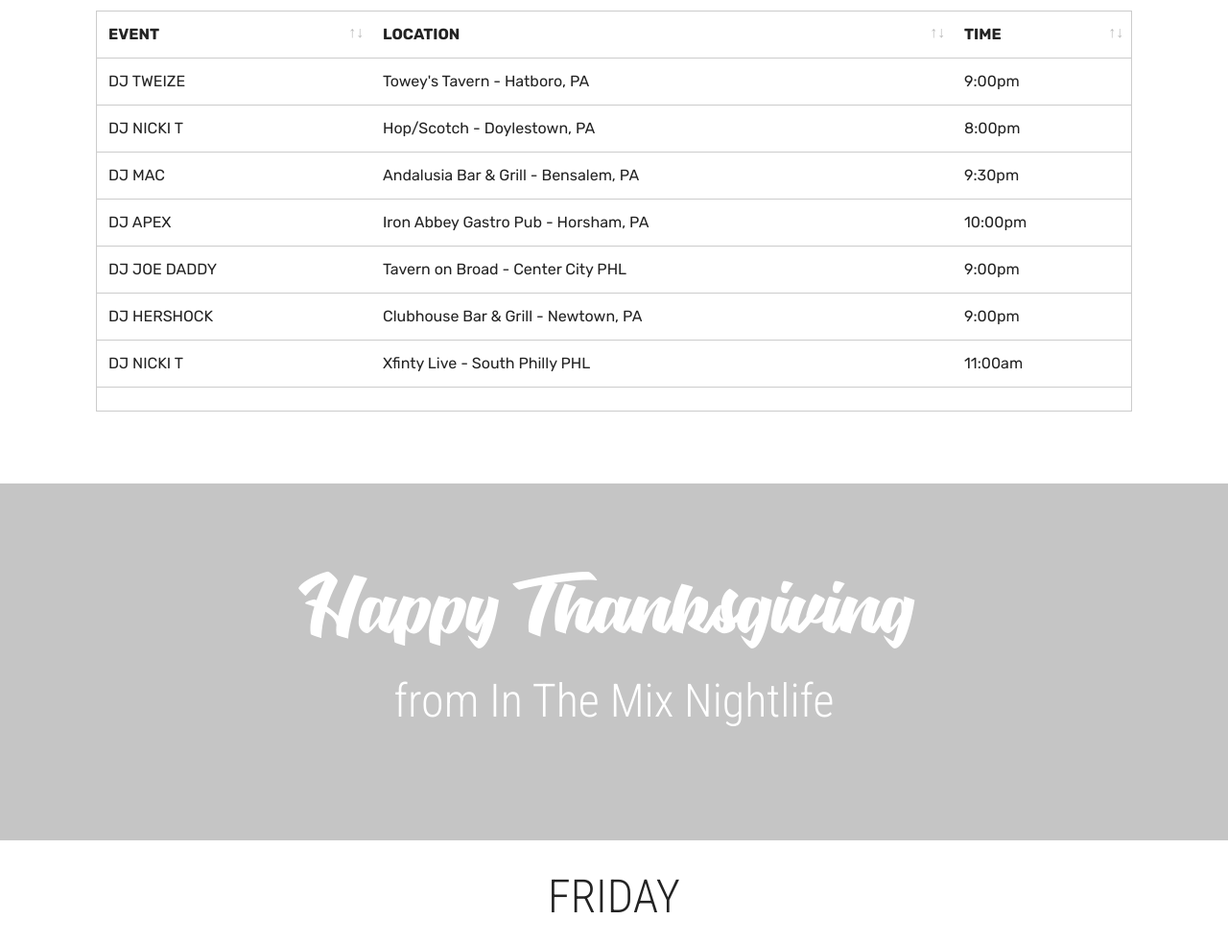
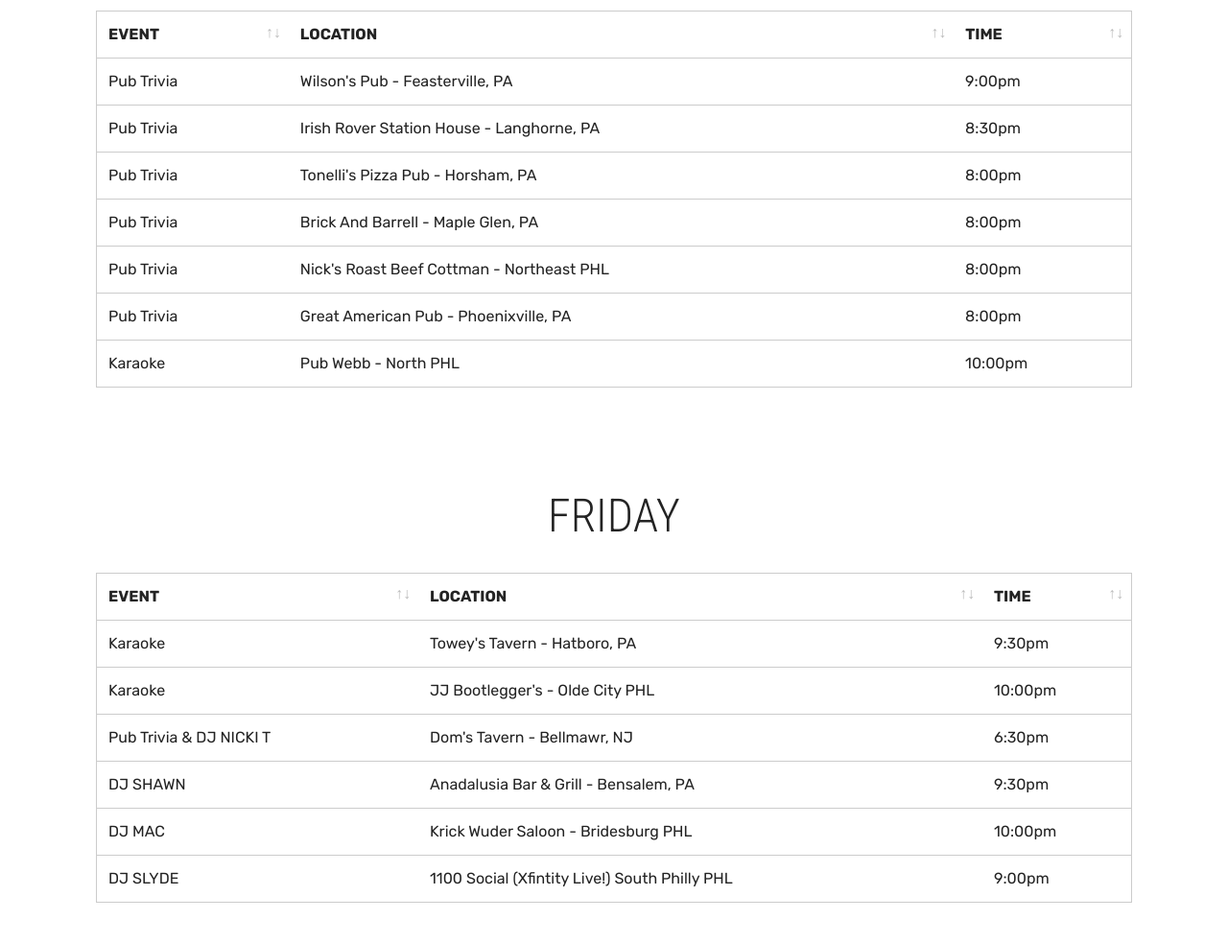
Before and after one commit to Mishcreative01/inthemix, a plain HTML site: page index.html in a window 1280 px wide. Shown: the part 1797-2780 px from the top of the page at 96% size. Drawn offline with Linux system fonts and the light colour scheme.

Commit message:
create github pages

```diff
--- a/assets/mobirise/css/mbr-additional.css
+++ b/assets/mobirise/css/mbr-additional.css
@@ -1361,11 +1361,6 @@ section.lazy-placeholder:after {
     margin-left: 0 !important;
   }
 }
-.cid-rIWKecXOAn {
-  padding-top: 90px;
-  padding-bottom: 90px;
-  background-image: url("../../../assets/images/457934-1920x1080.jpg");
-}
 .cid-rHatBky0z9 {
   padding-top: 30px;
   padding-bottom: 60px;
--- a/index.html
+++ b/index.html
@@ -10,14 +10,13 @@
   <meta name="description" content="">
 
   <title>Home</title>
-  <link rel="stylesheet" href="assets/web/assets/mobirise-icons/mobirise-icons.css">
   <link rel="stylesheet" href="assets/bootstrap/css/bootstrap.min.css">
   <link rel="stylesheet" href="assets/bootstrap/css/bootstrap-grid.min.css">
   <link rel="stylesheet" href="assets/bootstrap/css/bootstrap-reboot.min.css">
+  <link rel="stylesheet" href="assets/tether/tether.min.css">
+  <link rel="stylesheet" href="assets/dropdown/css/style.css">
+  <link rel="stylesheet" href="assets/datatables/data-tables.bootstrap4.min.css">
   <link rel="stylesheet" href="assets/socicon/css/styles.css">
-  <link rel="stylesheet" href="assets/tether/tether.min.css">
-  <link rel="stylesheet" href="assets/datatables/data-tables.bootstrap4.min.css">
-  <link rel="stylesheet" href="assets/dropdown/css/style.css">
   <link rel="stylesheet" href="assets/theme/css/style.css">
   <link href="assets/fonts/style.css" rel="stylesheet">
   <link rel="preload" as="style" href="assets/mobirise/css/mbr-additional.css"><link rel="stylesheet" href="assets/mobirise/css/mbr-additional.css" type="text/css">
@@ -67,7 +66,7 @@
     </nav>
 </section>
 
-<section class="engine"><a href="https://mobirise.info/r">bootstrap template</a></section><section class="cid-rH9QrnIqMG" id="video3-2">
+<section class="engine"><a href="https://mobirise.info/d">web maker</a></section><section class="cid-rH9QrnIqMG" id="video3-2">
 
 
 
@@ -187,7 +186,7 @@
 
 
 
-              <td class="body-item mbr-fonts-style display-7">DJ Mac</td><td class="body-item mbr-fonts-style display-7">Great American Pub - Phoenixville, PA</td><td class="body-item mbr-fonts-style display-7">8:00pm</td></tr></tbody>
+              <td class="body-item mbr-fonts-style display-7">Pub Trivia</td><td class="body-item mbr-fonts-style display-7">Great American Pub - Phoenixville, PA</td><td class="body-item mbr-fonts-style display-7">8:00pm</td></tr></tbody>
           </table>
         </div>
         <div class="container table-info-container">
@@ -234,42 +233,37 @@
 
 
 
-              <td class="body-item mbr-fonts-style display-7">DJ TWEIZE</td><td class="body-item mbr-fonts-style display-7">Towey's Tavern - Hatboro, PA</td><td class="body-item mbr-fonts-style display-7">9:00pm</td></tr><tr>
+              <td class="body-item mbr-fonts-style display-7">Pub Trivia</td><td class="body-item mbr-fonts-style display-7">Wilson's Pub - Feasterville, PA</td><td class="body-item mbr-fonts-style display-7">9:00pm</td></tr><tr>
 
 
 
 
-              <td class="body-item mbr-fonts-style display-7">DJ NICKI T</td><td class="body-item mbr-fonts-style display-7">Hop/Scotch - Doylestown, PA</td><td class="body-item mbr-fonts-style display-7">8:00pm</td></tr><tr>
+              <td class="body-item mbr-fonts-style display-7">Pub Trivia</td><td class="body-item mbr-fonts-style display-7">Irish Rover Station House - Langhorne, PA</td><td class="body-item mbr-fonts-style display-7">8:30pm</td></tr><tr>
 
 
 
 
-              <td class="body-item mbr-fonts-style display-7">DJ MAC</td><td class="body-item mbr-fonts-style display-7">Andalusia Bar &amp; Grill - Bensalem, PA</td><td class="body-item mbr-fonts-style display-7">9:30pm</td></tr><tr>
+              <td class="body-item mbr-fonts-style display-7">Pub Trivia</td><td class="body-item mbr-fonts-style display-7">Tonelli's Pizza Pub - Horsham, PA</td><td class="body-item mbr-fonts-style display-7">8:00pm</td></tr><tr>
 
 
 
 
-              <td class="body-item mbr-fonts-style display-7">DJ APEX</td><td class="body-item mbr-fonts-style display-7">Iron Abbey Gastro Pub - Horsham, PA</td><td class="body-item mbr-fonts-style display-7">10:00pm</td></tr><tr>
+              <td class="body-item mbr-fonts-style display-7">Pub Trivia</td><td class="body-item mbr-fonts-style display-7">Brick And Barrell - Maple Glen, PA</td><td class="body-item mbr-fonts-style display-7">8:00pm</td></tr><tr>
 
 
 
 
-              <td class="body-item mbr-fonts-style display-7">DJ JOE DADDY</td><td class="body-item mbr-fonts-style display-7">Tavern on Broad - Center City PHL</td><td class="body-item mbr-fonts-style display-7">9:00pm</td></tr><tr>
+              <td class="body-item mbr-fonts-style display-7">Pub Trivia</td><td class="body-item mbr-fonts-style display-7">Nick's Roast Beef Cottman - Northeast PHL</td><td class="body-item mbr-fonts-style display-7">8:00pm</td></tr><tr>
 
 
 
 
-              <td class="body-item mbr-fonts-style display-7">DJ HERSHOCK</td><td class="body-item mbr-fonts-style display-7">Clubhouse Bar &amp; Grill - Newtown, PA</td><td class="body-item mbr-fonts-style display-7">9:00pm</td></tr><tr>
+              <td class="body-item mbr-fonts-style display-7">Pub Trivia</td><td class="body-item mbr-fonts-style display-7">Great American Pub - Phoenixville, PA</td><td class="body-item mbr-fonts-style display-7">8:00pm</td></tr><tr>
 
 
 
 
-              <td class="body-item mbr-fonts-style display-7">DJ NICKI T</td><td class="body-item mbr-fonts-style display-7">Xfinty Live - South Philly PHL</td><td class="body-item mbr-fonts-style display-7">11:00am</td></tr><tr>
-
-
-
-
-              <td class="body-item mbr-fonts-style display-7"></td><td class="body-item mbr-fonts-style display-7"></td><td class="body-item mbr-fonts-style display-7"></td></tr></tbody>
+              <td class="body-item mbr-fonts-style display-7">Karaoke</td><td class="body-item mbr-fonts-style display-7">Pub Webb - North PHL</td><td class="body-item mbr-fonts-style display-7">10:00pm</td></tr></tbody>
           </table>
         </div>
         <div class="container table-info-container">
@@ -277,27 +271,6 @@
         </div>
       </div>
     </div>
-</section>
-
-<section class="header1 cid-rIWKecXOAn mbr-parallax-background" id="header1-1l">
-
-
-
-    <div class="mbr-overlay" style="opacity: 0.2; background-color: rgb(35, 35, 35);">
-    </div>
-
-    <div class="container">
-        <div class="row justify-content-md-center">
-            <div class="mbr-white col-md-10">
-                <h1 class="mbr-section-title align-center mbr-bold pb-3 mbr-fonts-style display-1"><span style="font-weight: normal;">Happy Thanksgiving</span></h1>
-                <h3 class="mbr-section-subtitle align-center mbr-light pb-3 mbr-fonts-style display-2">
-                    from In The Mix Nightlife</h3>
-
-
-            </div>
-        </div>
-    </div>
-
 </section>
 
 <section class="section-table cid-rHatBky0z9" id="table1-q">
@@ -361,17 +334,7 @@
 
 
 
-              <td class="body-item mbr-fonts-style display-7">DJ SLYDE</td><td class="body-item mbr-fonts-style display-7">1100 Social (Xfintity Live!) South Philly PHL</td><td class="body-item mbr-fonts-style display-7">9:00pm</td></tr><tr>
-
-
-
-
-              <td class="body-item mbr-fonts-style display-7">DJ LOS</td><td class="body-item mbr-fonts-style display-7">Redz Bar &amp; Grill - Northeast PHL</td><td class="body-item mbr-fonts-style display-7">9:00pm</td></tr><tr>
-
-
-
-
-              <td class="body-item mbr-fonts-style display-7">DJ MAC</td><td class="body-item mbr-fonts-style display-7">Great American Pub - Phoenixville, PA</td><td class="body-item mbr-fonts-style display-7">9:00pm</td></tr></tbody>
+              <td class="body-item mbr-fonts-style display-7">DJ SLYDE</td><td class="body-item mbr-fonts-style display-7">1100 Social (Xfintity Live!) South Philly PHL</td><td class="body-item mbr-fonts-style display-7">9:00pm</td></tr></tbody>
           </table>
         </div>
         <div class="container table-info-container">
@@ -418,32 +381,32 @@
 
 
 
-              <td class="body-item mbr-fonts-style display-7">DJ NICKI T</td><td class="body-item mbr-fonts-style display-7">PBR (Xfinity Live!) South Philly PHL</td><td class="body-item mbr-fonts-style display-7">9:00pm</td></tr><tr>
+              <td class="body-item mbr-fonts-style display-7">DJ YOSEPH (Upstairs)</td><td class="body-item mbr-fonts-style display-7">Krick Wuder Saloon - Bridesburg PHL</td><td class="body-item mbr-fonts-style display-7">6:00pm</td></tr><tr>
 
 
 
 
-              <td class="body-item mbr-fonts-style display-7">DJ LOS</td><td class="body-item mbr-fonts-style display-7">Krick Wuder Saloon - Bridesburg PHL</td><td class="body-item mbr-fonts-style display-7">10:00pm</td></tr><tr>
+              <td class="body-item mbr-fonts-style display-7">DJ TWEIZE (Downstairs)</td><td class="body-item mbr-fonts-style display-7">Krick Wuder Saloon - Bridesburg PHL</td><td class="body-item mbr-fonts-style display-7">7:00pm</td></tr><tr>
 
 
 
 
-              <td class="body-item mbr-fonts-style display-7">DJ SAINT JAMES</td><td class="body-item mbr-fonts-style display-7">1100 Social (Xfintity Live!) South Philly PHL</td><td class="body-item mbr-fonts-style display-7">9:00pm</td></tr><tr>
+              <td class="body-item mbr-fonts-style display-7">DJ GORMS</td><td class="body-item mbr-fonts-style display-7">1100 Social (Xfintity Live!) South Philly PHL</td><td class="body-item mbr-fonts-style display-7">9:00pm</td></tr><tr>
 
 
 
 
-              <td class="body-item mbr-fonts-style display-7">DJ APEX</td><td class="body-item mbr-fonts-style display-7">Redz Bar &amp; Grill - Northeast PHL</td><td class="body-item mbr-fonts-style display-7">9:00pm</td></tr><tr>
+              <td class="body-item mbr-fonts-style display-7">DJ MAC</td><td class="body-item mbr-fonts-style display-7">SANTAPALOOZA at JJ Bootlegger's - Olde City PHL</td><td class="body-item mbr-fonts-style display-7">4:00pm</td></tr><tr>
 
 
 
 
-              <td class="body-item mbr-fonts-style display-7">DJ MAC</td><td class="body-item mbr-fonts-style display-7">Great American Pub - Phoenixville, PA</td><td class="body-item mbr-fonts-style display-7">9:00pm</td></tr><tr>
+              <td class="body-item mbr-fonts-style display-7">DJ SLYDE</td><td class="body-item mbr-fonts-style display-7">JJ Bootlegger's - Olde City PHL</td><td class="body-item mbr-fonts-style display-7">10:00pm</td></tr><tr>
 
 
 
 
-              <td class="body-item mbr-fonts-style display-7">DJ SLYDE</td><td class="body-item mbr-fonts-style display-7">JJ Bootlegger's - Olde City PHL</td><td class="body-item mbr-fonts-style display-7">10:00pm</td></tr></tbody>
+              <td class="body-item mbr-fonts-style display-7">DJ NICKI T</td><td class="body-item mbr-fonts-style display-7">PBR (Xfintity Live!) South Philly PHL</td><td class="body-item mbr-fonts-style display-7">9:00pm</td></tr></tbody>
           </table>
         </div>
         <div class="container table-info-container">
@@ -533,14 +496,13 @@
   <script src="assets/web/assets/jquery/jquery.min.js"></script>
   <script src="assets/popper/popper.min.js"></script>
   <script src="assets/bootstrap/js/bootstrap.min.js"></script>
+  <script src="assets/tether/tether.min.js"></script>
   <script src="assets/smoothscroll/smooth-scroll.js"></script>
-  <script src="assets/tether/tether.min.js"></script>
+  <script src="assets/dropdown/js/nav-dropdown.js"></script>
+  <script src="assets/dropdown/js/navbar-dropdown.js"></script>
   <script src="assets/touchswipe/jquery.touch-swipe.min.js"></script>
   <script src="assets/datatables/jquery.data-tables.min.js"></script>
   <script src="assets/datatables/data-tables.bootstrap4.min.js"></script>
-  <script src="assets/parallax/jarallax.min.js"></script>
-  <script src="assets/dropdown/js/nav-dropdown.js"></script>
-  <script src="assets/dropdown/js/navbar-dropdown.js"></script>
   <script src="assets/theme/js/script.js"></script>
 
 
```
Also changed, not shown: page1.html (+1 -1 lines), page2.html (+1 -1 lines), 1 other file.
